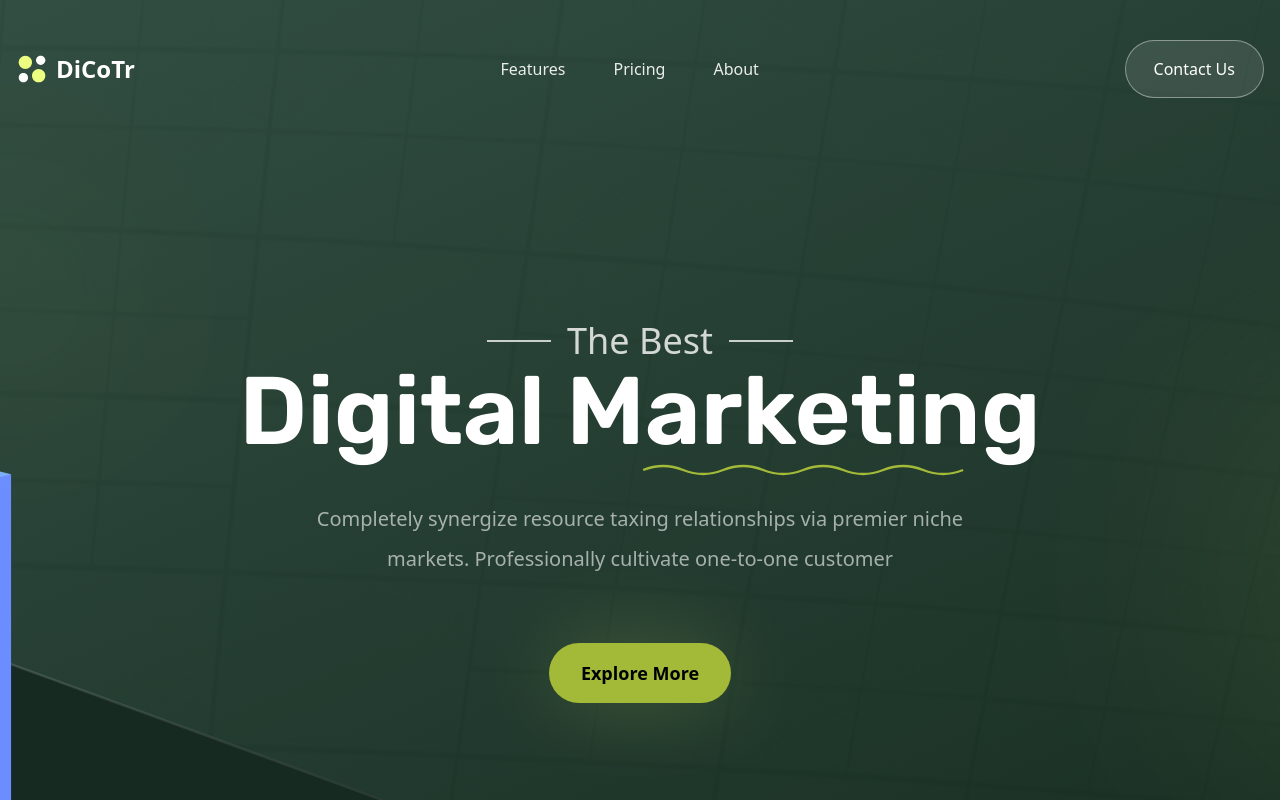
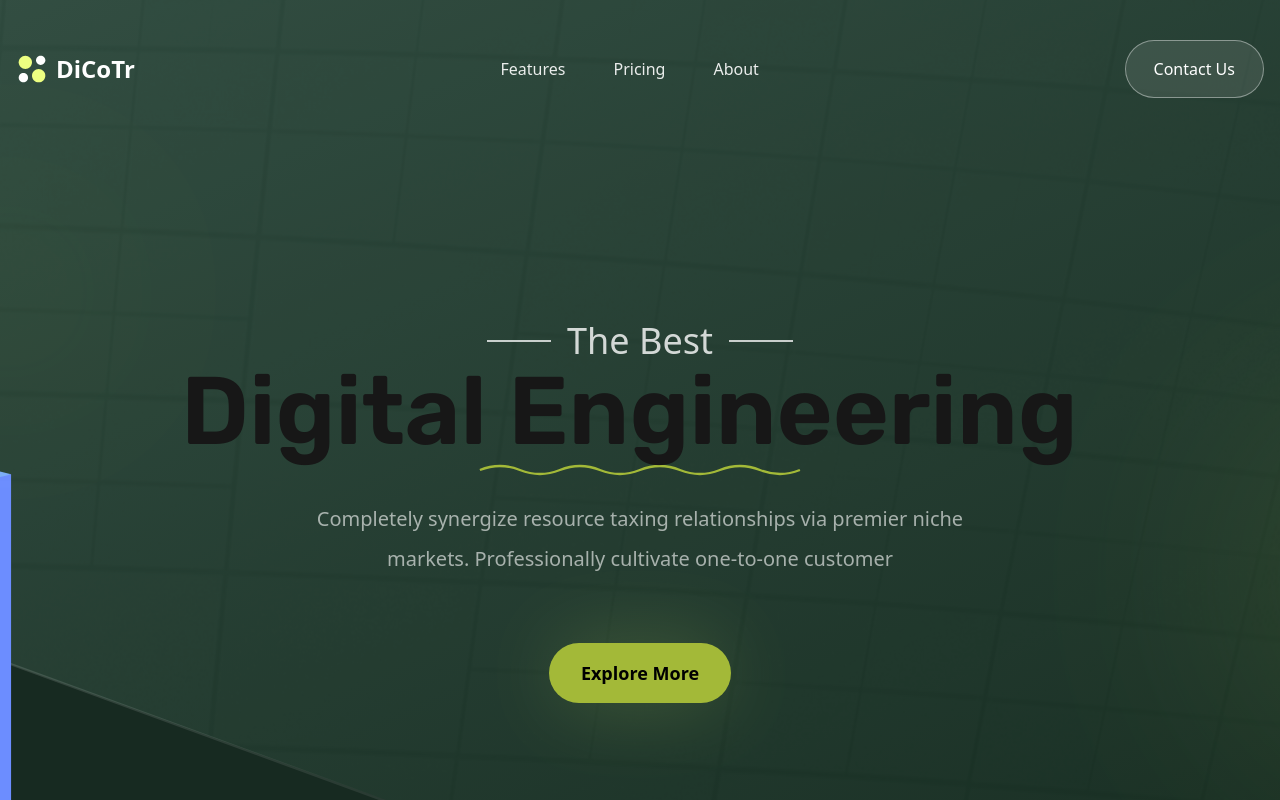
Before and after one commit to dicotr-ai/website, a Next.js app: page / in a window 1280 px wide. Shown: the top 800 px of the page. Built offline with nearby package versions, Linux system fonts and the light colour scheme.

Commit message:
ui component added

```diff
--- /dev/null
+++ b/app/components/pages/test/testComponent.tsx
@@ -0,0 +1,14 @@
+import { cn } from "@/lib/utils";
+
+const TestComponent = ({primary}:{primary: boolean})=>{
+        return (<>
+    {/* <div className={clsx("w-screen h-screen bg-white text-red-500 flex items-center justify-center","text-green-500")}> */}
+    <div className={cn("text-4xl flex items-center justify-center", "bg-white text-red-500","w-screen h-screen",{"text-green-400":primary})}>
+
+        Hello All How are you today
+
+    </div>
+    </>)
+}
+
+export default TestComponent;
--- /dev/null
+++ b/app/components/ui/flip-words.tsx
@@ -0,0 +1,99 @@
+"use client";
+import React, { useCallback, useEffect, useRef, useState } from "react";
+import { AnimatePresence, motion, LayoutGroup } from "motion/react";
+import { cn } from "@/lib/utils";
+
+export const FlipWords = ({
+  words,
+  duration = 3000,
+  className,
+}: {
+  words: string[];
+  duration?: number;
+  className?: string;
+}) => {
+  const [currentWord, setCurrentWord] = useState(words[0]);
+  const [isAnimating, setIsAnimating] = useState<boolean>(false);
+
+  // thanks for the fix Julian - https://github.com/Julian-AT
+  const startAnimation = useCallback(() => {
+    const word = words[words.indexOf(currentWord) + 1] || words[0];
+    setCurrentWord(word);
+    setIsAnimating(true);
+  }, [currentWord, words]);
+
+  useEffect(() => {
+    if (!isAnimating)
+      setTimeout(() => {
+        startAnimation();
+      }, duration);
+  }, [isAnimating, duration, startAnimation]);
+
+  return (
+    <AnimatePresence
+      onExitComplete={() => {
+        setIsAnimating(false);
+      }}
+    >
+      <motion.div
+        initial={{
+          opacity: 0,
+          y: 10,
+        }}
+        animate={{
+          opacity: 1,
+          y: 0,
+        }}
+        transition={{
+          type: "spring",
+          stiffness: 100,
+          damping: 10,
+        }}
+        exit={{
+          opacity: 0,
+          y: -40,
+          x: 40,
+          filter: "blur(8px)",
+          scale: 2,
+          position: "absolute",
+        }}
+        className={cn(
+          "z-10 inline-block relative text-left text-neutral-900 dark:text-neutral-100 px-2",
+          className
+        )}
+        key={currentWord}
+      >
+        {/* edit suggested by Sajal: https://x.com/DewanganSajal */}
+        {currentWord.split(" ").map((word, wordIndex) => (
+          <motion.span
+            key={word + wordIndex}
+            initial={{ opacity: 0, y: 10, filter: "blur(8px)" }}
+            animate={{ opacity: 1, y: 0, filter: "blur(0px)" }}
+            transition={{
+              delay: wordIndex * 0.3,
+              duration: 0.3,
+            }}
+            className="inline-block whitespace-nowrap"
+          >
+            {word.split("").map((letter, letterIndex) => (
+              <motion.span
+                key={word + letterIndex}
+                initial={{ opacity: 0, y: 10, filter: "blur(8px)" }}
+                animate={{ opacity: 1, y: 0, filter: "blur(0px)" }}
+                transition={{
+                  delay: wordIndex * 0.3 + letterIndex * 0.05,
+                  duration: 0.2,
+                }}
+                className="inline-block"
+              >
+                {letter}
+              </motion.span>
+            ))}
+            <span className="inline-block">&nbsp;</span>
+
+          </motion.span>
+        ))}
+      </motion.div>
+    </AnimatePresence>
+  );
+};
--- a/app/page.tsx
+++ b/app/page.tsx
@@ -4,6 +4,7 @@ import type { NextPage } from 'next';
 import { useState } from 'react';
 import Footer from '@/app/components/pages/footer';
 import Header from '@/app/components/pages/header';
+import { FlipWords } from './components/ui/flip-words';
 
 // Define the types for the props of the components
 interface NavLinkProps {
@@ -93,9 +94,9 @@ const Home: NextPage = () => {
       className="text-8xl font-semibold leading-tight relative inline-block"
       style={{ fontFamily: 'Rubik, sans-serif' }}
     >
-      Digital{" "}
+
       <span className="relative">
-        Marketing
+         <FlipWords words={['Digital Marketing','Digital Engineering']}/>{" "}
         {/* Squiggly underline */}
         <svg
           xmlns="http://www.w3.org/2000/svg"
--- /dev/null
+++ b/app/test/page.tsx
@@ -0,0 +1,9 @@
+import TestComponent from "../components/pages/test/testComponent"
+
+const Test = ()=>{
+    return (<>
+   <TestComponent primary={true}/>
+    </>)
+}
+
+export default Test
--- /dev/null
+++ b/lib/utils.ts
@@ -0,0 +1,6 @@
+import clsx, { ClassValue } from "clsx";
+import { twMerge } from "tailwind-merge";
+
+export function cn(...values:ClassValue[]){
+    return twMerge(clsx(values))
+}
```
Also changed, not shown: package.json (+13 -4 lines), 1 other file (tests, documents, lock files or other folders).
